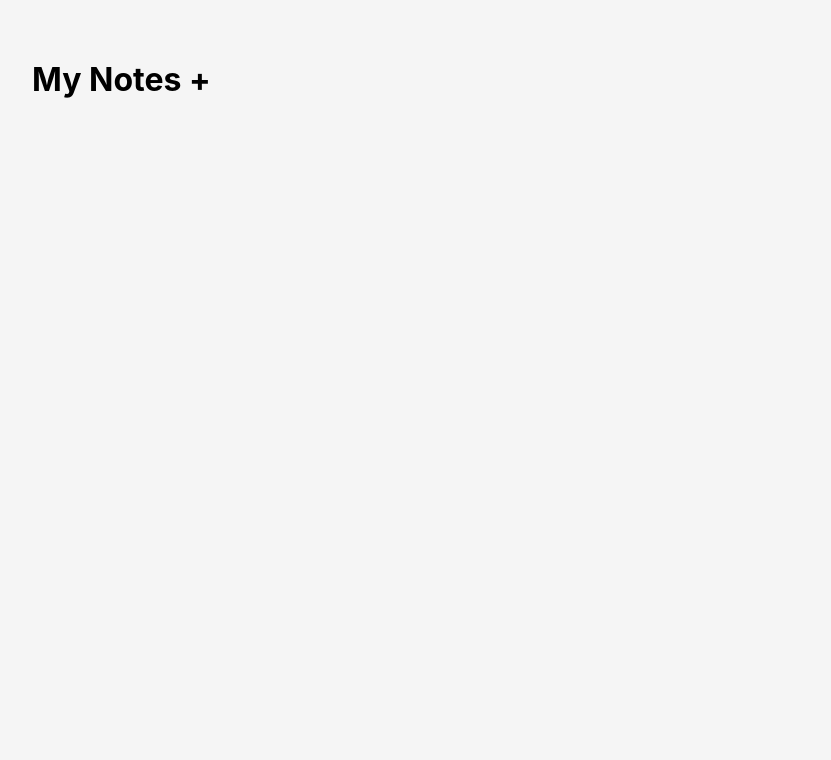
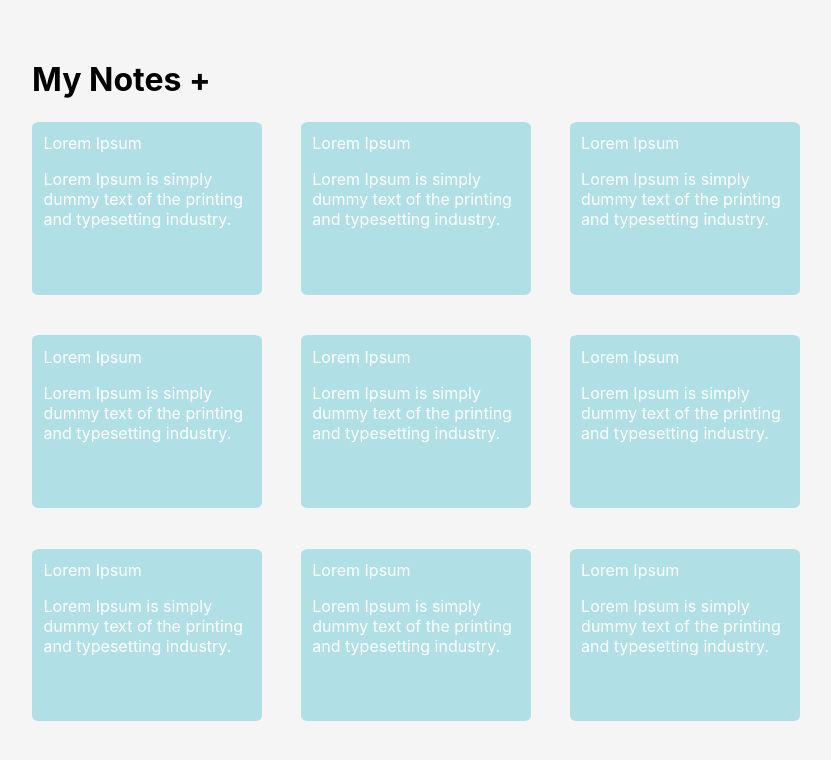
Before and after one commit to TheBigToyTeam/ToyTodoListProject, a React (Create React App) app in the folder client/: page / in a window 1280 px wide. Shown: the top 760 px of the page, without its empty margins (224-1055 px from the left). Built offline with nearby package versions, Linux system fonts and the light colour scheme.

Commit message:
dummydata 추가, todolist, item 스타일링

```diff
--- a/client/src/components/TodoContainer.js
+++ b/client/src/components/TodoContainer.js
@@ -4,7 +4,54 @@ import TodoList from "./TodoList";
 import Modal from "./Modal";
 
 const TodoContainer = () => {
-  const [todolist, setTodolist] = useState();
+  const [todolist, setTodolist] = useState([
+    {
+      title: "Lorem Ipsum",
+      contents:
+        "Lorem Ipsum is simply dummy text of the printing and typesetting industry.",
+    },
+    {
+      title: "Lorem Ipsum",
+      contents:
+        "Lorem Ipsum is simply dummy text of the printing and typesetting industry.",
+    },
+    {
+      title: "Lorem Ipsum",
+      contents:
+        "Lorem Ipsum is simply dummy text of the printing and typesetting industry.",
+    },
+    {
+      title: "Lorem Ipsum",
+      contents:
+        "Lorem Ipsum is simply dummy text of the printing and typesetting industry.",
+    },
+    {
+      title: "Lorem Ipsum",
+      contents:
+        "Lorem Ipsum is simply dummy text of the printing and typesetting industry.",
+    },
+    {
+      title: "Lorem Ipsum",
+      contents:
+        "Lorem Ipsum is simply dummy text of the printing and typesetting industry.",
+    },
+    {
+      title: "Lorem Ipsum",
+      contents:
+        "Lorem Ipsum is simply dummy text of the printing and typesetting industry.",
+    },
+    {
+      title: "Lorem Ipsum",
+      contents:
+        "Lorem Ipsum is simply dummy text of the printing and typesetting industry.",
+    },
+    {
+      title: "Lorem Ipsum",
+      contents:
+        "Lorem Ipsum is simply dummy text of the printing and typesetting industry.",
+    },
+  ]);
+
   const [modalIsOpened, setModalIsOpened] = useState(false);
 
   const openModal = () => {
@@ -34,7 +81,7 @@ const TodoContainer = () => {
           closeModal={closeModal}
           modalIsOpened={modalIsOpened}
         />
-        <TodoList />
+        <TodoList todoList={todolist} />
       </div>
     </>
   );
--- a/client/src/components/TodoList.js
+++ b/client/src/components/TodoList.js
@@ -1,11 +1,21 @@
 import React from "react";
 import "./TodoList.css";
-import dummyData from "../data/dummyData";
+import TodoListItem from "./TodoListItem";
 
-console.log(dummyData);
-
-const TodoList = () => {
-  return <div className="todo--list"></div>;
+const TodoList = ({ todoList, deleteTodoListItem }) => {
+  return (
+    <div className="todo--list">
+      {todoList.map((todoListItem, key) => {
+        return (
+          <TodoListItem
+            key={key}
+            todoListItem={todoListItem}
+            deleteTodoListItem={deleteTodoListItem}
+          />
+        );
+      })}
+    </div>
+  );
 };
 
 export default TodoList;
--- a/client/src/components/TodoListItem.css
+++ b/client/src/components/TodoListItem.css
@@ -0,0 +1,25 @@
+.todo--list--item {
+  width: 30%;
+  height: 27%;
+  border-radius: 3%;
+  color: white;
+  /* font-size: 2rem;
+    font-weight: 800; */
+  position: relative;
+  /* overflow-y: scroll; */
+  background-color: powderblue;
+}
+.todo--list--item:hover {
+  width: 33%;
+  height: 30%;
+  animation: big 0.2s ease forwards;
+}
+
+.todo--list--item > p:first-child {
+  margin-left: 5%;
+  margin-top: 5%;
+}
+.todo--list--item > p:nth-child(2) {
+  margin-left: 5%;
+  margin-right: 5%;
+}
--- a/client/src/components/TodoListItem.js
+++ b/client/src/components/TodoListItem.js
@@ -1,7 +1,14 @@
 import React from "react";
+import "./TodoListItem.css";
 
-const TodoListItem = () => {
-  return <div></div>;
+const TodoListItem = ({ todoListItem, deleteTodoListItem }) => {
+  const { title, contents } = todoListItem;
+  return (
+    <div className="todo--list--item">
+      <p>{title}</p>
+      <p>{contents}</p>
+    </div>
+  );
 };
 
 export default TodoListItem;
--- a/client/src/data/dummyData.js
+++ /dev/null
@@ -1,47 +0,0 @@
-const dummyData = [
-  {
-    title: "Lorem Ipsum",
-    contents:
-      "Lorem Ipsum is simply dummy text of the printing and typesetting industry.",
-  },
-  {
-    title: "Lorem Ipsum",
-    contents:
-      "Lorem Ipsum is simply dummy text of the printing and typesetting industry.",
-  },
-  {
-    title: "Lorem Ipsum",
-    contents:
-      "Lorem Ipsum is simply dummy text of the printing and typesetting industry.",
-  },
-  {
-    title: "Lorem Ipsum",
-    contents:
-      "Lorem Ipsum is simply dummy text of the printing and typesetting industry.",
-  },
-  {
-    title: "Lorem Ipsum",
-    contents:
-      "Lorem Ipsum is simply dummy text of the printing and typesetting industry.",
-  },
-  {
-    title: "Lorem Ipsum",
-    contents:
-      "Lorem Ipsum is simply dummy text of the printing and typesetting industry.",
-  },
-  {
-    title: "Lorem Ipsum",
-    contents:
-      "Lorem Ipsum is simply dummy text of the printing and typesetting industry.",
-  },
-  {
-    title: "Lorem Ipsum",
-    contents:
-      "Lorem Ipsum is simply dummy text of the printing and typesetting industry.",
-  },
-  {
-    title: "Lorem Ipsum",
-    contents:
-      "Lorem Ipsum is simply dummy text of the printing and typesetting industry.",
-  },
-];
```
